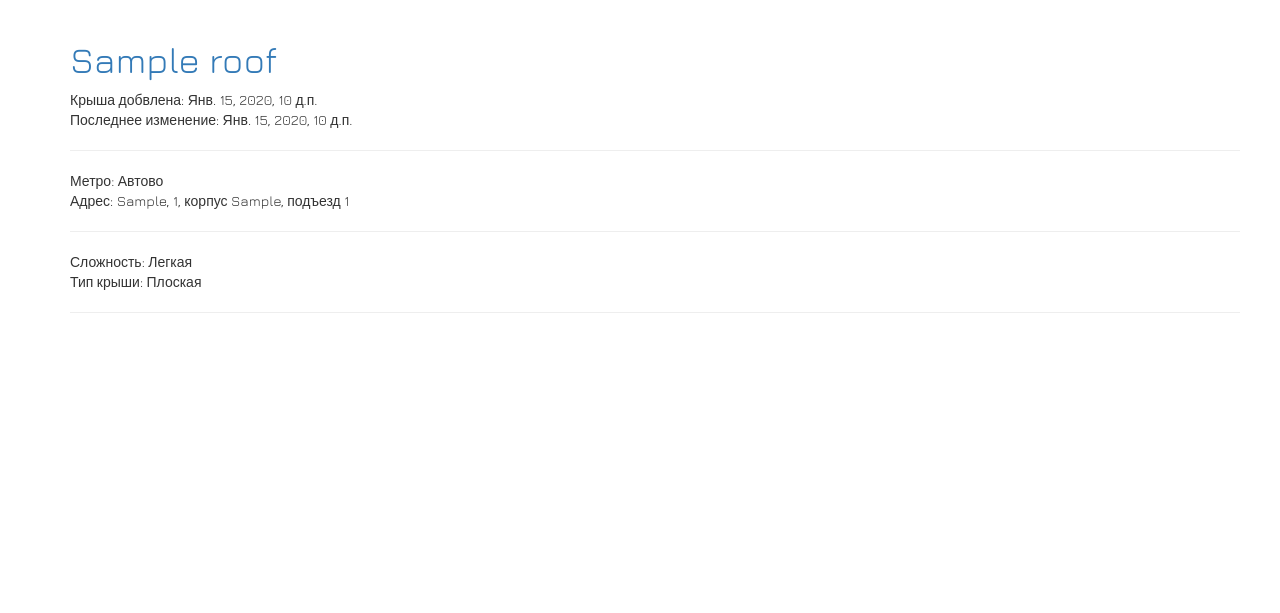
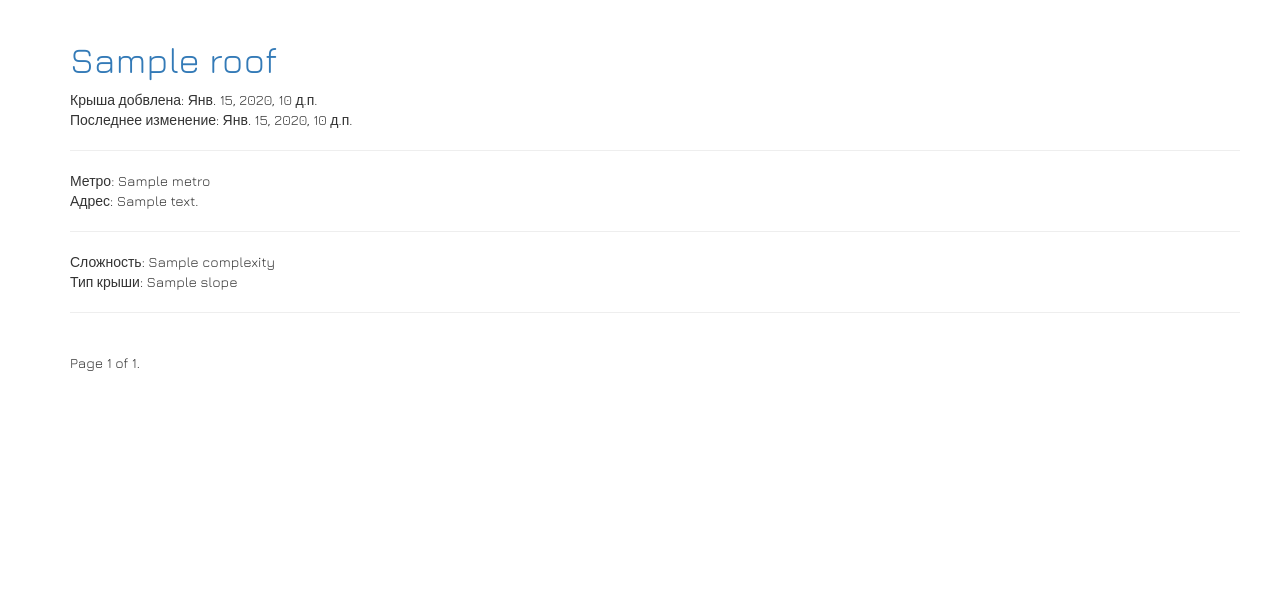
Before and after one commit to ixnet/roofs_frontend, a Django app: template roofs_project/templates/roof/list.html in a window 1280 px wide. Shown: the part 51-664 px from the top of the page. Run offline with Django 3.2, Linux system fonts and the light colour scheme; tables that the repository leaves empty hold one stand-in row (values such as "Sample post"); the template is opened without the code that fills it: values that come from a table or form of the project are taken from there, most other values are stand-ins (such as "Sample title", 1, 10 or a date in 2020); some libraries are stand-ins or nearby versions.

Commit message:
Pagination

```diff
--- a/roofs_project/templates/base.html
+++ b/roofs_project/templates/base.html
@@ -30,7 +30,6 @@
       {% block header %}
 
       <!-- Fixed navbar -->
-      <!-- TODO: Toggle Navbar -->
       <div class="navbar navbar-inverse navbar-fixed-top" role="navigation">
       <div class="container">
         <div class="navbar-header">
@@ -56,7 +55,6 @@
 
     <div class="container">
 
-      <!-- TODO: linebreaks for markup -->
       {% block content %}
         <p>Use this document as a way to quick start any new project.</p>
       {% endblock content %}
--- a/roofs_project/templates/roof/list.html
+++ b/roofs_project/templates/roof/list.html
@@ -18,4 +18,21 @@
       </div>
     </div>
   {% endfor %}
+
+  <div class="pagination">
+      <span class="step-links">
+          {% if list.has_previous %}
+              <a href="?page={{ list.previous_page_number }}"><i class="fa fa-long-arrow-left" aria-hidden="true"></i></a>
+          {% endif %}
+
+          <span class="current">
+              Page {{ list.number }} of {{ list.paginator.num_pages }}.
+          </span>
+
+          {% if list.has_next %}
+              <a href="?page={{ list.next_page_number }}"><i class="fa fa-long-arrow-right" aria-hidden="true"></i></a>
+          {% endif %}
+      </span>
+  </div>
+
 {% endblock content %}
```
Also changed, not shown: roofs_project/apps/roof/views.py (+13 -2 lines).
